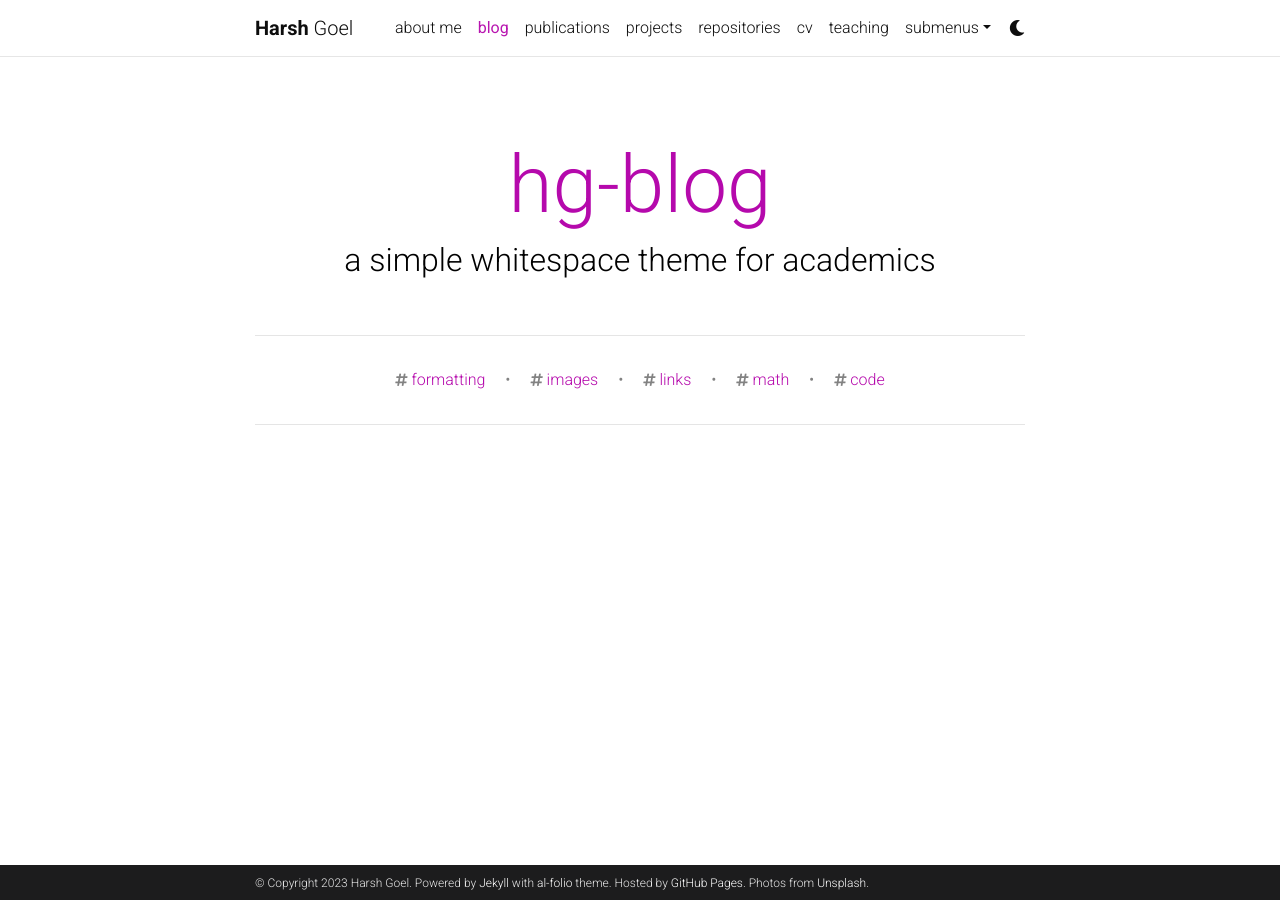
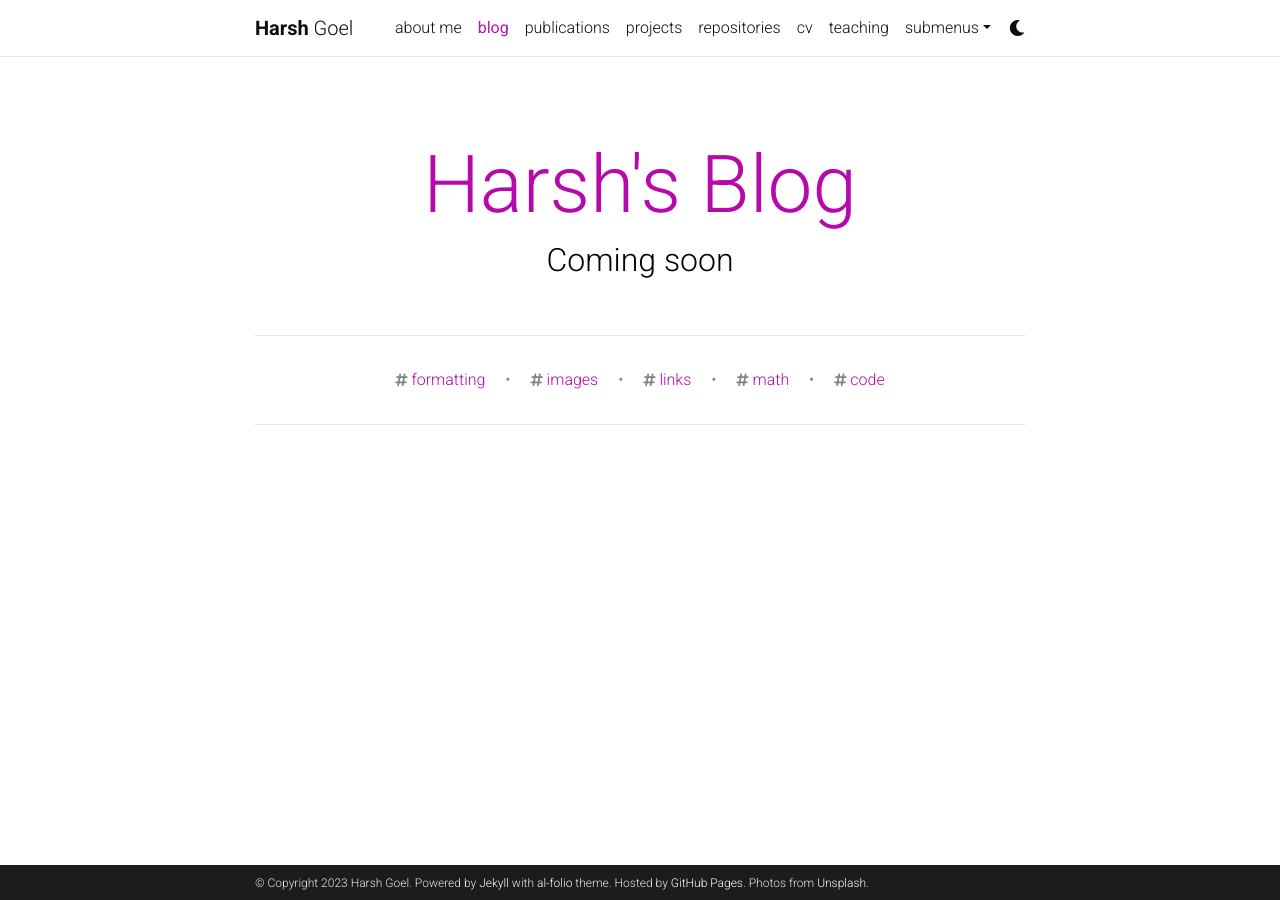
Before and after one commit to harshg99/hgmain, a Jekyll site: the page built from blog/index.html, in a window 1280 px wide. Built offline with Jekyll 4.4.1, drawn with Linux system fonts in a browser that asks for light colours; the list of posts is cut into pages by our own code; comment, search, counter and statistics services are not loaded; a style sheet for code colours, icons or effects is not loaded.

Commit message:
completed the blog mods

```diff
--- a/_config.yml
+++ b/_config.yml
@@ -113,9 +113,9 @@ bing_site_verification:  # out your bing-site-verification ID (Bing Webmaster)
 # Blog
 # -----------------------------------------------------------------------------
 
-blog_name: hg-blog # blog_name will be displayed in your blog page
+blog_name: Harsh's Blog # blog_name will be displayed in your blog page
 blog_nav_title: blog # your blog must have a title for it to be displayed in the nav bar
-blog_description: a simple whitespace theme for academics
+blog_description: Coming soon
 permalink: /blog/:year/:title/
 
 # Pagination
@@ -166,6 +166,11 @@ collections:
   research:
     output: True
     permalink: /research/:path/
+
+  teaching:
+    output: True
+    permalink: /teaching/:path/
+
 news_scrollable: true # adds a vertical scroll bar if there are more than 3 news items
 news_limit: 5 # leave blank to include all the news in the `_news` folder
 
```
